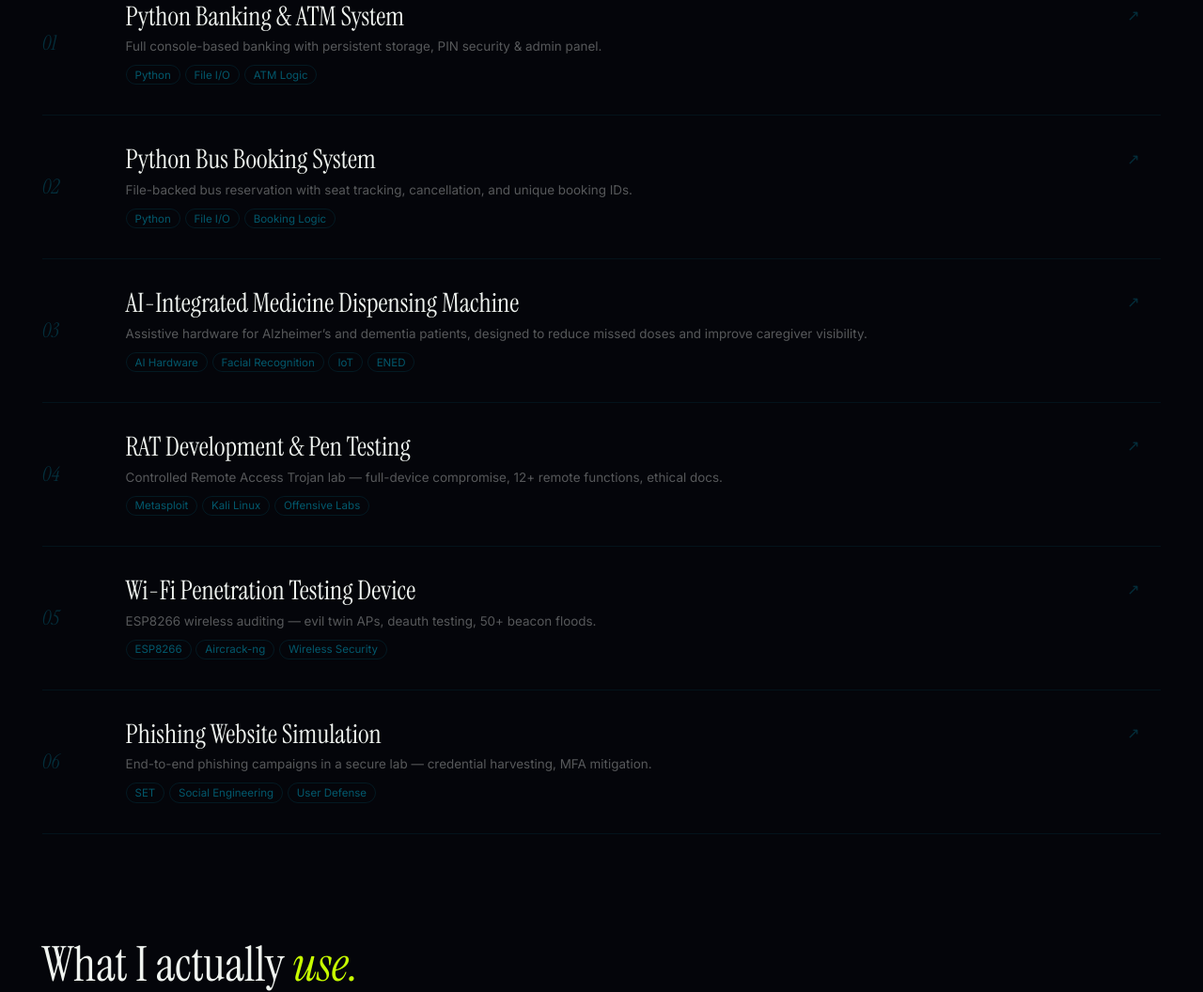
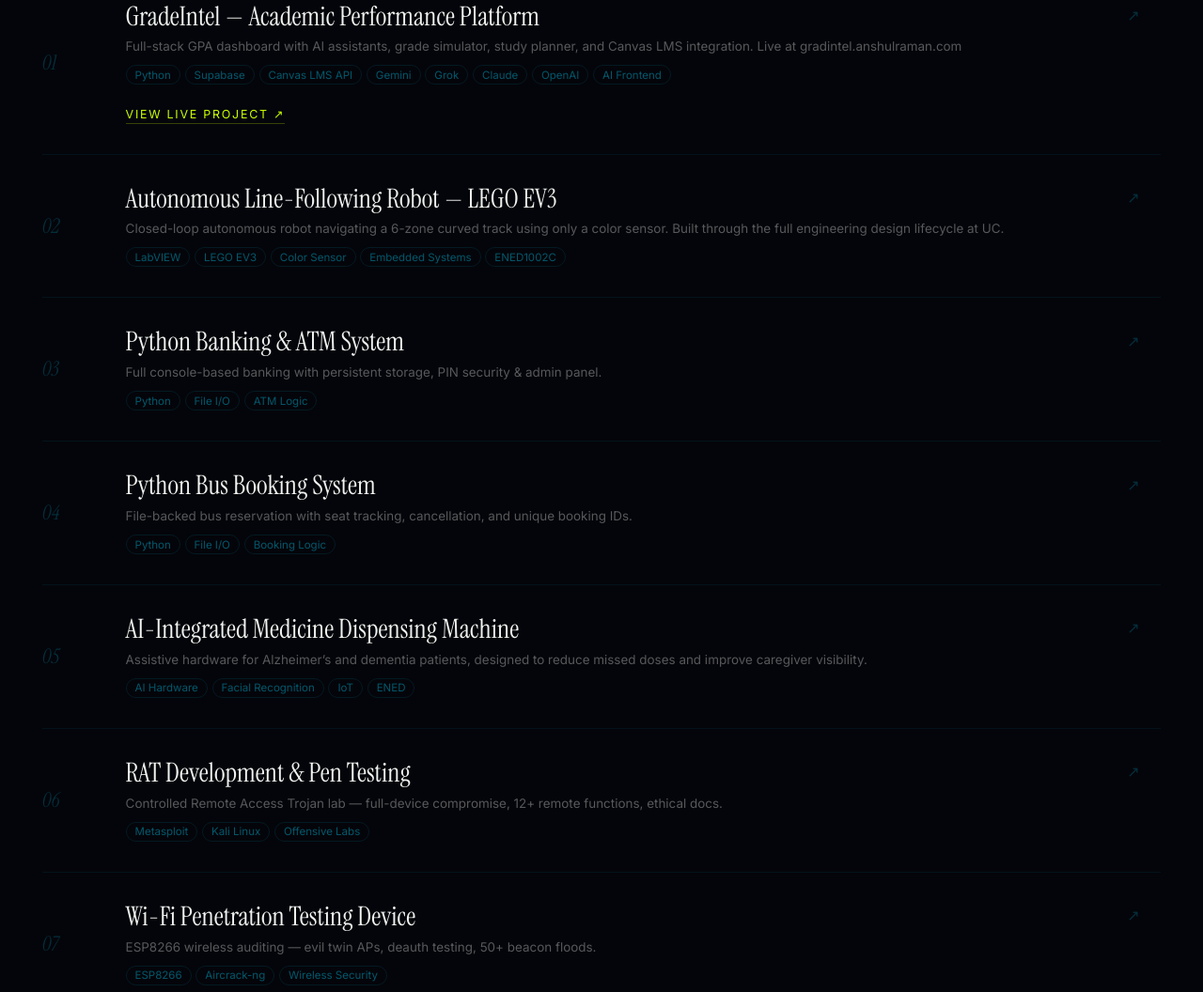
Before and after one commit to itsramananshul/Portfolio, a plain HTML site: page index.html in a window 1280 px wide. Shown: the part 3431-4487 px from the top of the page at 94% size. Drawn offline with Linux system fonts and the light colour scheme; animation ran at ten frames a second.

Commit message:
added projects

```diff
--- a/index.html
+++ b/index.html
@@ -212,7 +212,7 @@
       transition:max-height 0.75s var(--ease);
       padding:0;
     }
-    .proj-body.open { max-height:500px; }
+    .proj-body.open { max-height:1400px; }
     .proj-body-inner {
       padding:0 0 2rem 78px;
     }
@@ -473,13 +473,67 @@
       <div class="proj-header">
         <div class="proj-num">01</div>
         <div>
+          <div class="proj-title">GradeIntel — Academic Performance Platform</div>
+          <div class="proj-tagline">Full-stack GPA dashboard with AI assistants, grade simulator, study planner, and Canvas LMS integration. Live at gradintel.anshulraman.com</div>
+          <div class="proj-tech">
+            <span class="pt">Python</span><span class="pt">Supabase</span><span class="pt">Canvas LMS API</span><span class="pt">Gemini</span><span class="pt">Grok</span><span class="pt">Claude</span><span class="pt">OpenAI</span><span class="pt">AI Frontend</span>
+          </div>
+          <div style="margin-top:0.6rem;display:flex;gap:0.8rem;flex-wrap:wrap;">
+            <a class="proj-link" href="https://gradintel.anshulraman.com" target="_blank" onclick="event.stopPropagation()">View Live Project ↗</a>
+          </div>
+        </div>
+        <div class="proj-arrow">↗</div>
+      </div>
+      <div class="proj-body" id="pb0">
+        <div class="proj-body-inner">
+          <ul>
+            <li>Cloud-synced GPA dashboard showing cumulative GPA, semester GPA, credits completed, and at-risk course warnings live across every device via Supabase.</li>
+            <li>Grade Simulator with drag sliders to run what-if scenarios in real time, plus a safe-zone calculator showing the exact score needed on every remaining exam to hit a target grade.</li>
+            <li>Multi-model AI Assistant integrating Gemini, Grok, Claude, and OpenAI — plus a built-in model that parses a syllabus PDF and auto-populates the entire exam structure.</li>
+            <li>Study Planner with a Pomodoro timer, deadline tracker, mood log, and AI-generated focus plans that rank courses by risk and surface what to work on first.</li>
+            <li>Canvas LMS integration to auto-pull live grades directly from the university portal.</li>
+            <li>Degree Tracker where you map your full degree, set a target graduation GPA, and drop in a degree-plan PDF for the AI to auto-import course requirements.</li>
+            <li>Gamification with XP, badges, GPA streaks, and level titles; data export, shareable GPA cards, configurable GPA scales (4.0 / 4.3 / 5.0), grade replacement rules, and full mobile-responsive UI with dark/light mode.</li>
+          </ul>
+        </div>
+      </div>
+    </div>
+
+    <div class="proj-row" data-i="1">
+      <div class="proj-header">
+        <div class="proj-num">02</div>
+        <div>
+          <div class="proj-title">Autonomous Line-Following Robot — LEGO EV3</div>
+          <div class="proj-tagline">Closed-loop autonomous robot navigating a 6-zone curved track using only a color sensor. Built through the full engineering design lifecycle at UC.</div>
+          <div class="proj-tech">
+            <span class="pt">LabVIEW</span><span class="pt">LEGO EV3</span><span class="pt">Color Sensor</span><span class="pt">Embedded Systems</span><span class="pt">ENED1002C</span>
+          </div>
+        </div>
+        <div class="proj-arrow">↗</div>
+      </div>
+      <div class="proj-body" id="pb1">
+        <div class="proj-body-inner">
+          <ul>
+            <li>Designed and programmed an autonomous robot from scratch as part of UC's Engineering Design Thinking II course — navigated a curved black-line track across six zones without human input.</li>
+            <li>Reads the track surface in real time using a color sensor, dynamically adjusting left and right motor speeds based on sensor feedback to stay on course through curves and straight sections.</li>
+            <li>Followed the full engineering design lifecycle: functional decomposition, measurable design specifications, work breakdown structure, and Gantt chart before writing a single line of code.</li>
+            <li>Iterated heavily on sensor threshold tuning and motor response values during prototype testing to achieve clean, reliable navigation across all six zones in the live demo.</li>
+          </ul>
+        </div>
+      </div>
+    </div>
+
+    <div class="proj-row" data-i="2">
+      <div class="proj-header">
+        <div class="proj-num">03</div>
+        <div>
           <div class="proj-title">Python Banking &amp; ATM System</div>
           <div class="proj-tagline">Full console-based banking with persistent storage, PIN security &amp; admin panel.</div>
           <div class="proj-tech"><span class="pt">Python</span><span class="pt">File I/O</span><span class="pt">ATM Logic</span></div>
         </div>
         <div class="proj-arrow">↗</div>
       </div>
-      <div class="proj-body" id="pb0">
+      <div class="proj-body" id="pb2">
         <div class="proj-body-inner">
           <ul>
             <li>Generated unique account IDs and PINs by creating random numbers and checking for duplicates to avoid collisions.</li>
@@ -488,14 +542,14 @@
             <li>Added PIN security with 3 attempts, automatically locking cards and updating the file when limits were exceeded, and resetting attempts on success.</li>
             <li>Designed an admin panel to view all accounts and unlock cards, plus robust input validation to handle invalid choices and edge cases without crashing.</li>
           </ul>
-          <a class="proj-link" href="https://lnkd.in/guAEjBxF" target="_blank">View on GitHub ↗</a>
+          <a class="proj-link" href="https://github.com/itsramananshul/atm-system" target="_blank" onclick="event.stopPropagation()">View on GitHub ↗</a>
         </div>
       </div>
     </div>
 
-    <div class="proj-row" data-i="1">
+    <div class="proj-row" data-i="3">
       <div class="proj-header">
-        <div class="proj-num">02</div>
+        <div class="proj-num">04</div>
         <div>
           <div class="proj-title">Python Bus Booking System</div>
           <div class="proj-tagline">File-backed bus reservation with seat tracking, cancellation, and unique booking IDs.</div>
@@ -503,7 +557,7 @@
         </div>
         <div class="proj-arrow">↗</div>
       </div>
-      <div class="proj-body" id="pb1">
+      <div class="proj-body" id="pb3">
         <div class="proj-body-inner">
           <ul>
             <li>Unique booking IDs generated and validated against existing records to avoid collisions.</li>
@@ -511,14 +565,14 @@
             <li>Used file storage to persist bookings, rebuilding booked seat counts at startup by parsing existing records.</li>
             <li>Handled invalid input (bus numbers, menu options, booking IDs) gracefully and rebuilt the bookings file after cancellations to keep data consistent.</li>
           </ul>
-          <a class="proj-link" href="https://lnkd.in/gRP3uMNJ" target="_blank">View on GitHub ↗</a>
+          <a class="proj-link" href="https://github.com/itsramananshul/bus-booking-system/" target="_blank" onclick="event.stopPropagation()">View on GitHub ↗</a>
         </div>
       </div>
     </div>
 
-    <div class="proj-row" data-i="2">
+    <div class="proj-row" data-i="4">
       <div class="proj-header">
-        <div class="proj-num">03</div>
+        <div class="proj-num">05</div>
         <div>
           <div class="proj-title">AI-Integrated Medicine Dispensing Machine</div>
           <div class="proj-tagline">Assistive hardware for Alzheimer’s and dementia patients, designed to reduce missed doses and improve caregiver visibility.</div>
@@ -526,7 +580,7 @@
         </div>
         <div class="proj-arrow">↗</div>
       </div>
-      <div class="proj-body" id="pb2">
+      <div class="proj-body" id="pb4">
         <div class="proj-body-inner">
           <ul>
             <li>Collaborated in a 4-person engineering team to design a smart dispenser that verifies the right patient, delivers the right dose, and escalates when something goes wrong.</li>
@@ -538,9 +592,9 @@
       </div>
     </div>
 
-    <div class="proj-row" data-i="3">
+    <div class="proj-row" data-i="5">
       <div class="proj-header">
-        <div class="proj-num">04</div>
+        <div class="proj-num">06</div>
         <div>
           <div class="proj-title">RAT Development &amp; Pen Testing</div>
           <div class="proj-tagline">Controlled Remote Access Trojan lab — full-device compromise, 12+ remote functions, ethical docs.</div>
@@ -548,7 +602,7 @@
         </div>
         <div class="proj-arrow">↗</div>
       </div>
-      <div class="proj-body" id="pb3">
+      <div class="proj-body" id="pb5">
         <div class="proj-body-inner">
           <ul>
             <li>Cross-platform RAT with real-time surveillance, GPS tracking, SMS exfiltration in isolated lab.</li>
@@ -559,9 +613,9 @@
       </div>
     </div>
 
-    <div class="proj-row" data-i="4">
+    <div class="proj-row" data-i="6">
       <div class="proj-header">
-        <div class="proj-num">05</div>
+        <div class="proj-num">07</div>
         <div>
           <div class="proj-title">Wi-Fi Penetration Testing Device</div>
           <div class="proj-tagline">ESP8266 wireless auditing — evil twin APs, deauth testing, 50+ beacon floods.</div>
@@ -569,21 +623,21 @@
         </div>
         <div class="proj-arrow">↗</div>
       </div>
-      <div class="proj-body" id="pb4">
+      <div class="proj-body" id="pb6">
         <div class="proj-body-inner">
           <ul>
             <li>Portable tool evaluating 802.11 vulnerabilities and deauthentication resilience.</li>
             <li>"Evil Twin" APs audited 20+ device connection attempts in a controlled environment.</li>
             <li>50+ simultaneous beacon signals to study wireless congestion thresholds.</li>
           </ul>
-          <a class="proj-link" href="https://www.linkedin.com/posts/anshulraman06_hardware-embeddedsystems-developerjourney-activity-7422510046862835712-nYUH/?utm_source=share&utm_medium=member_desktop&rcm=ACoAAE27UcIBlcMwMGGxWL1Wr2QHez-gHkecpCo" target="_blank">View LinkedIn Post ↗</a>
+          <a class="proj-link" href="https://www.linkedin.com/posts/anshulraman06_hardware-embeddedsystems-developerjourney-activity-7422510046862835712-nYUH/?utm_source=share&utm_medium=member_desktop&rcm=ACoAAE27UcIBlcMwMGGxWL1Wr2QHez-gHkecpCo" target="_blank" onclick="event.stopPropagation()">View LinkedIn Post ↗</a>
         </div>
       </div>
     </div>
 
-    <div class="proj-row" data-i="5">
+    <div class="proj-row" data-i="7">
       <div class="proj-header">
-        <div class="proj-num">06</div>
+        <div class="proj-num">08</div>
         <div>
           <div class="proj-title">Phishing Website Simulation</div>
           <div class="proj-tagline">End-to-end phishing campaigns in a secure lab — credential harvesting, MFA mitigation.</div>
@@ -591,7 +645,7 @@
         </div>
         <div class="proj-arrow">↗</div>
       </div>
-      <div class="proj-body" id="pb5">
+      <div class="proj-body" id="pb7">
         <div class="proj-body-inner">
           <ul>
             <li>Rebuilt phishing workflows to study password capture and social engineering tactics.</li>
```
